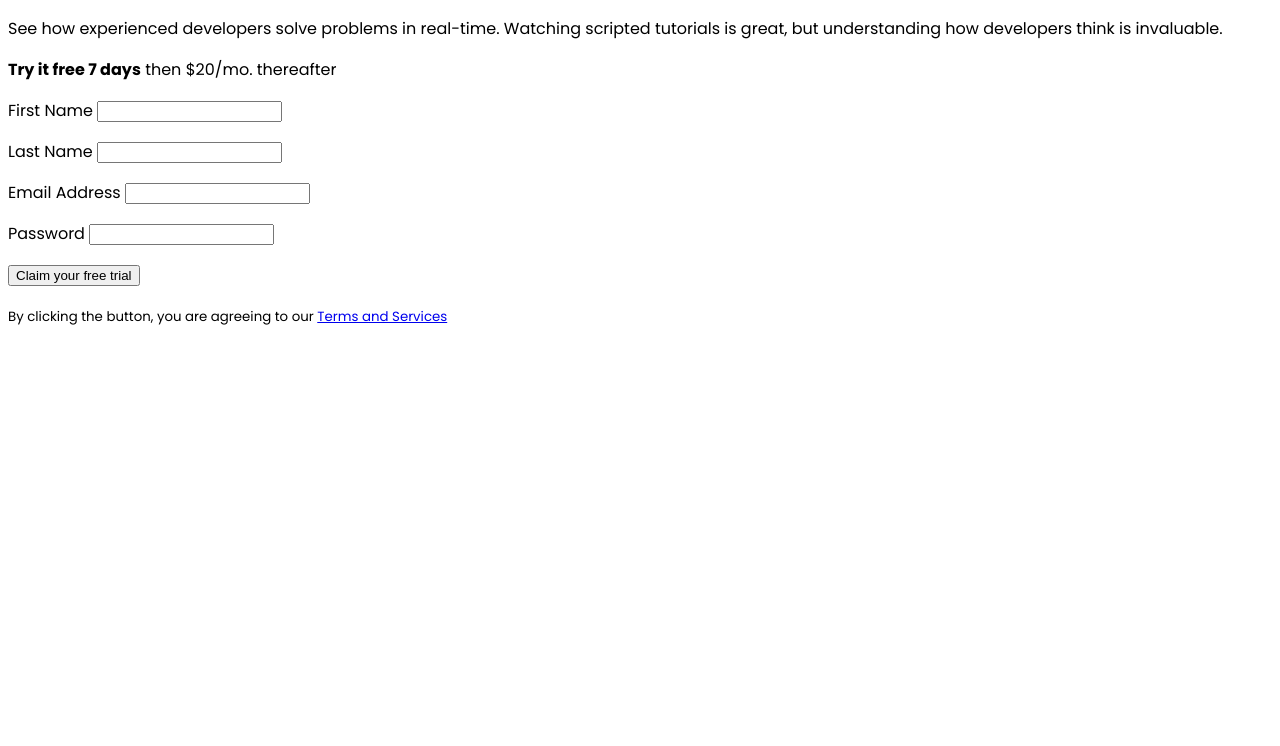
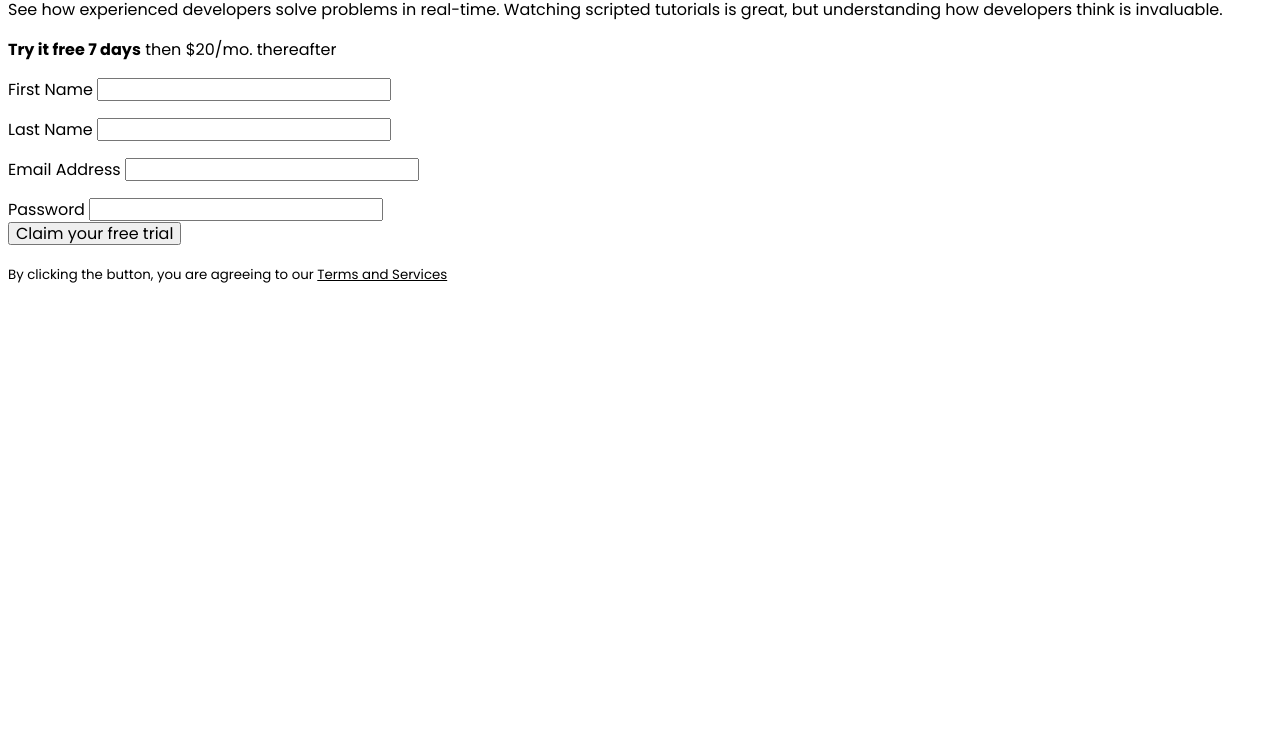
Before and after one commit to joshjavier/intro-component-with-signup-form, an Eleventy site: page src/index.html in a window 1280 px wide. Shown: the part 75-821 px from the top of the page. Before the commit the page ends 800 px from the top, so only its background shows below. Built offline with nearby package versions, Linux system fonts and the light colour scheme; Eleventy itself is replaced by a stand-in of ours; files that its build step writes are made by us from their sources; what lightningcss would draw is missing.

Commit message:
Add a css reset

```diff
--- a/src/assets/css/_base.css
+++ b/src/assets/css/_base.css
@@ -1,3 +1,4 @@
+@import "_reset.css";
 @import "_fonts.css";
 
 :root {
--- /dev/null
+++ b/src/assets/css/_reset.css
@@ -0,0 +1,73 @@
+/* Box sizing rules */
+*,
+*::before,
+*::after {
+  box-sizing: border-box;
+}
+
+/* Prevent font size inflation */
+html {
+  -moz-text-size-adjust: none;
+  -webkit-text-size-adjust: none;
+  text-size-adjust: none;
+}
+
+/* Remove default margin in favour of better control in authored CSS */
+body, h1, h2, h3, h4, p,
+figure, blockquote, dl, dd {
+  margin-block-end: 0;
+}
+
+/* Remove list styles on ul, ol elements with a list role, which suggests default styling will be removed */
+ul[role='list'],
+ol[role='list'] {
+  list-style: none;
+}
+
+/* Set core body defaults */
+body {
+  min-height: 100vh;
+  line-height: 1.5;
+}
+
+/* Set shorter line heights on headings and interactive elements */
+h1, h2, h3, h4,
+button, input, label {
+  line-height: 1.1;
+}
+
+/* Balance text wrapping on headings */
+h1, h2,
+h3, h4 {
+  text-wrap: balance;
+}
+
+/* A elements that don't have a class get default styles */
+a:not([class]) {
+  text-decoration-skip-ink: auto;
+  color: currentColor;
+}
+
+/* Make images easier to work with */
+img,
+picture {
+  max-width: 100%;
+  display: block;
+}
+
+/* Inherit fonts for inputs and buttons */
+input, button,
+textarea, select {
+  font-family: inherit;
+  font-size: inherit;
+}
+
+/* Make sure textareas without a rows attribute are not tiny */
+textarea:not([rows]) {
+  min-height: 10em;
+}
+
+/* Anything that has been anchored to should have extra scroll margin */
+:target {
+  scroll-margin-block: 5ex;
+}
```
